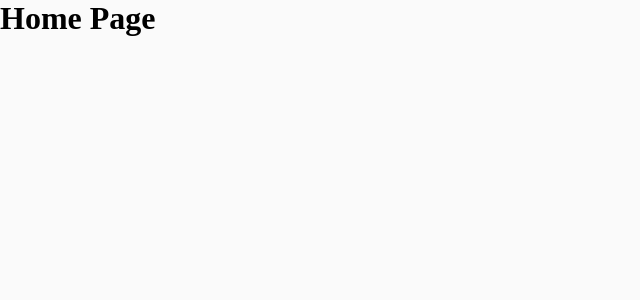
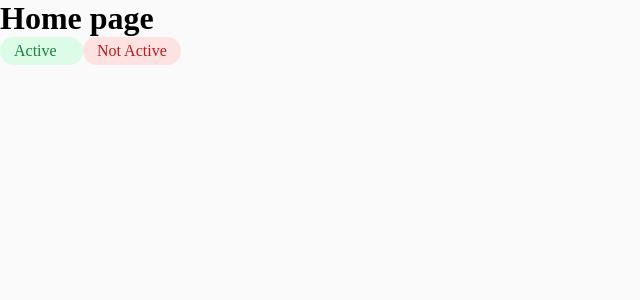
Before and after one commit to juliaparamonova/CRM-New, a Next.js app: page / in a window 1280 px wide. Shown: the top 300 px of the page, without its empty margins (0-640 px from the left). Built offline with nearby package versions, Linux system fonts and the light colour scheme.

Commit message:
add css module

```diff
--- /dev/null
+++ b/src/app/components/active-label.module.css
@@ -0,0 +1,12 @@
+.label {
+    display: inline-flex;
+    align-items: center;
+    border-radius: 28px;
+    padding: 4px 14px;
+    width: 83px;
+    height: 28px;
+    background: #dcfce7;
+    gap: 8px;
+    color: #15803d;
+
+}
--- /dev/null
+++ b/src/app/components/active-label.tsx
@@ -0,0 +1,10 @@
+import React from 'react';
+import styles from './active-label.module.css';
+
+export interface ActiveLabelProps {
+  children: React.ReactNode;
+}
+
+export default function ActiveLabel({ children }: ActiveLabelProps) {
+  return <span className={styles.label}>{children}</span>;
+}
--- /dev/null
+++ b/src/app/components/not-active-label.module.css
@@ -0,0 +1,12 @@
+.label {
+    display: inline-flex;
+    align-items: center;
+    border-radius: 28px;
+    padding: 4px 14px;
+
+    height: 28px;
+    background: #fee2e2;
+    gap: 8px;
+    color: #B91C1C;
+
+}
--- /dev/null
+++ b/src/app/components/not-active-label.tsx
@@ -0,0 +1,10 @@
+import React from 'react';
+import styles from './not-active-label.module.css';
+
+export interface NotActiveLabelProps {
+  children: React.ReactNode;
+}
+
+export default function NotActiveLabel({ children }: NotActiveLabelProps) {
+  return <span className={styles.label}>{children}</span>;
+}
--- a/src/app/page.tsx
+++ b/src/app/page.tsx
@@ -1,7 +1,12 @@
+import ActiveLabel from '@/app/components/active-label';
+import NotActiveLabel from '@/app/components/not-active-label';
+
 export default function Home() {
   return (
     <main>
-      <h1>Home Page</h1>
+      <h1>Home page</h1>
+      <ActiveLabel>Active</ActiveLabel>
+      <NotActiveLabel>Not Active</NotActiveLabel>
     </main>
   );
 }
```
